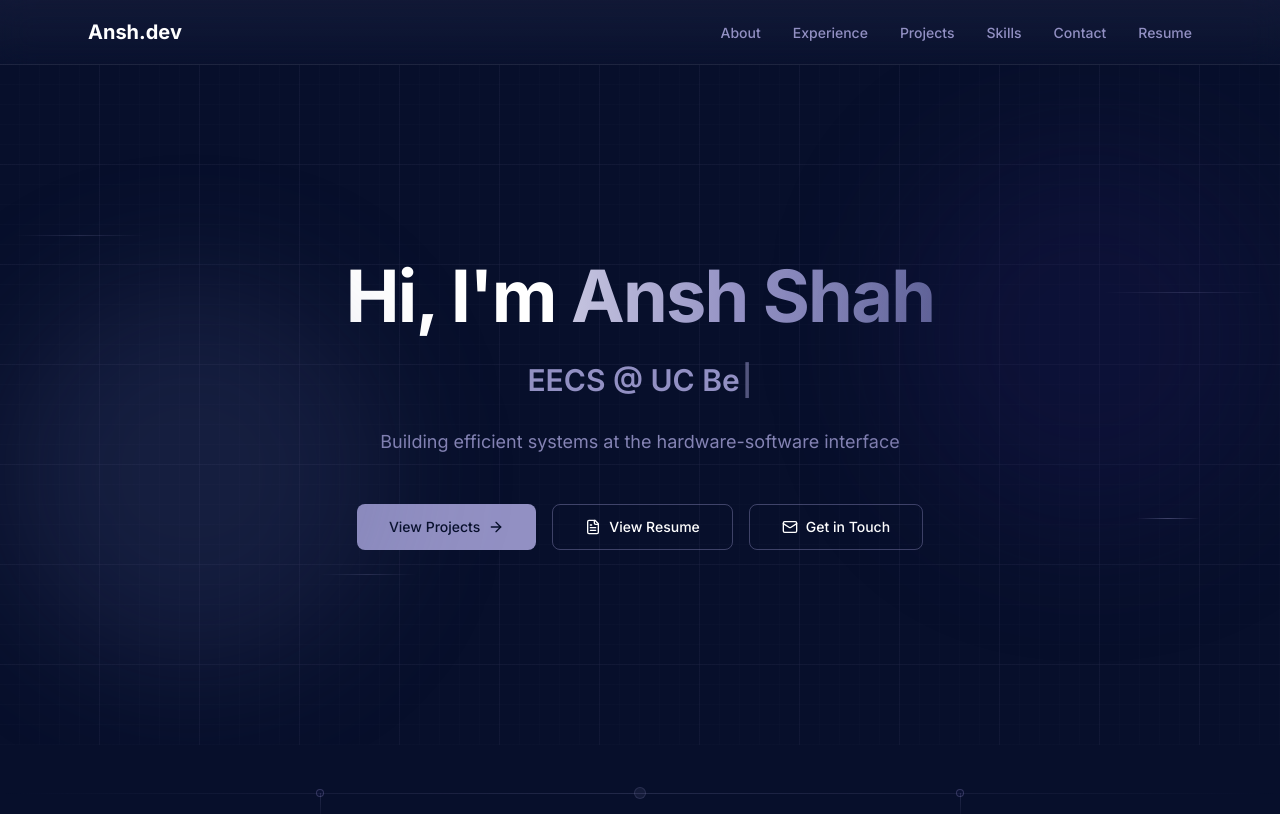
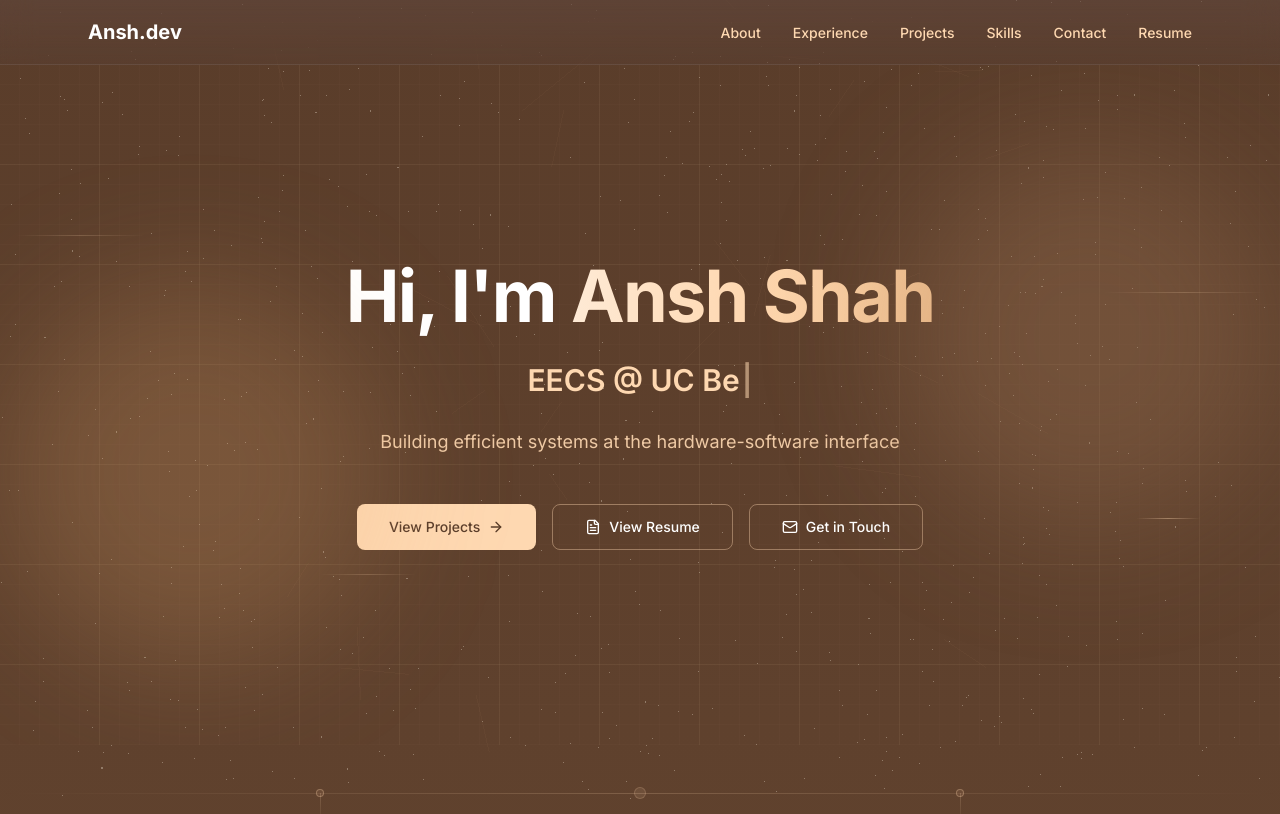
Before and after one commit to The-Ansh-Shah/portfolio-website, a Next.js app: page / in a window 1280 px wide. Shown: the top 814 px of the page. Built offline with nearby package versions, Linux system fonts and the light colour scheme.

Commit message:
New color scheme

```diff
--- a/src/app/globals.css
+++ b/src/app/globals.css
@@ -10,7 +10,8 @@
 
   html,
   body {
-    @apply bg-primary-dark text-white;
+    @apply text-white;
+    background: linear-gradient(180deg, #5a3d2a 0%, #6F4E37 50%, #8a6548 100%);
     font-feature-settings: 'rlig' 1, 'calt' 1;
     /* Prevent unwanted color transitions */
     transition: none !important;
@@ -54,24 +55,24 @@
   /* Architecture-themed patterns */
   .circuit-grid {
     background-image:
-      linear-gradient(rgba(146, 144, 195, 0.03) 1px, transparent 1px),
-      linear-gradient(90deg, rgba(146, 144, 195, 0.03) 1px, transparent 1px);
+      linear-gradient(rgba(254, 216, 177, 0.03) 1px, transparent 1px),
+      linear-gradient(90deg, rgba(254, 216, 177, 0.03) 1px, transparent 1px);
     background-size: 50px 50px;
   }
 
   /* Blueprint-style grid with finer lines */
   .blueprint-grid {
     background-image:
-      linear-gradient(rgba(146, 144, 195, 0.02) 1px, transparent 1px),
-      linear-gradient(90deg, rgba(146, 144, 195, 0.02) 1px, transparent 1px),
-      linear-gradient(rgba(146, 144, 195, 0.05) 1px, transparent 1px),
-      linear-gradient(90deg, rgba(146, 144, 195, 0.05) 1px, transparent 1px);
+      linear-gradient(rgba(254, 216, 177, 0.02) 1px, transparent 1px),
+      linear-gradient(90deg, rgba(254, 216, 177, 0.02) 1px, transparent 1px),
+      linear-gradient(rgba(254, 216, 177, 0.05) 1px, transparent 1px),
+      linear-gradient(90deg, rgba(254, 216, 177, 0.05) 1px, transparent 1px);
     background-size: 20px 20px, 20px 20px, 100px 100px, 100px 100px;
     background-position: -1px -1px, -1px -1px, -1px -1px, -1px -1px;
   }
 
   .circuit-dots {
-    background-image: radial-gradient(circle, rgba(146, 144, 195, 0.1) 1px, transparent 1px);
+    background-image: radial-gradient(circle, rgba(254, 216, 177, 0.1) 1px, transparent 1px);
     background-size: 20px 20px;
   }
 
@@ -115,17 +116,17 @@
 
   /* Resume page dot-matrix pattern */
   .dot-matrix {
-    background-image: radial-gradient(circle, rgba(146, 144, 195, 0.08) 1px, transparent 1px);
+    background-image: radial-gradient(circle, rgba(254, 216, 177, 0.08) 1px, transparent 1px);
     background-size: 32px 32px;
   }
 
   /* Resume — glowing pulse for timeline dots */
   @keyframes glow-pulse {
     0%, 100% {
-      box-shadow: 0 0 4px rgba(146, 144, 195, 0.3), 0 0 8px rgba(146, 144, 195, 0.1);
+      box-shadow: 0 0 4px rgba(254, 216, 177, 0.3), 0 0 8px rgba(254, 216, 177, 0.1);
     }
     50% {
-      box-shadow: 0 0 8px rgba(146, 144, 195, 0.6), 0 0 20px rgba(146, 144, 195, 0.2);
+      box-shadow: 0 0 8px rgba(254, 216, 177, 0.6), 0 0 20px rgba(254, 216, 177, 0.2);
     }
   }
 
@@ -142,9 +143,9 @@
   .shimmer-line {
     background: linear-gradient(
       90deg,
-      rgba(146, 144, 195, 0.15) 0%,
-      rgba(146, 144, 195, 0.5) 50%,
-      rgba(146, 144, 195, 0.15) 100%
+      rgba(236, 177, 118, 0.15) 0%,
+      rgba(236, 177, 118, 0.5) 50%,
+      rgba(236, 177, 118, 0.15) 100%
     );
     background-size: 200% 100%;
     animation: shimmer 4s ease-in-out infinite;
@@ -152,20 +153,20 @@
 
   /* Resume — ambient glow bg for sections */
   .ambient-glow {
-    background: radial-gradient(ellipse at 50% 0%, rgba(83, 92, 145, 0.08) 0%, transparent 70%);
+    background: radial-gradient(ellipse at 50% 0%, rgba(166, 123, 91, 0.08) 0%, transparent 70%);
   }
 
   /* Resume — glass card */
   .glass-card {
-    background: linear-gradient(135deg, rgba(27, 26, 85, 0.4) 0%, rgba(27, 26, 85, 0.15) 100%);
-    border: 1px solid rgba(146, 144, 195, 0.12);
+    background: linear-gradient(135deg, rgba(111, 78, 55, 0.4) 0%, rgba(111, 78, 55, 0.15) 100%);
+    border: 1px solid rgba(254, 216, 177, 0.12);
     backdrop-filter: blur(12px);
     transition: border-color 0.3s, background 0.3s, box-shadow 0.3s;
   }
 
   .glass-card:hover {
-    border-color: rgba(146, 144, 195, 0.25);
-    background: linear-gradient(135deg, rgba(27, 26, 85, 0.5) 0%, rgba(27, 26, 85, 0.2) 100%);
-    box-shadow: 0 0 30px rgba(146, 144, 195, 0.06);
+    border-color: rgba(254, 216, 177, 0.25);
+    background: linear-gradient(135deg, rgba(111, 78, 55, 0.5) 0%, rgba(111, 78, 55, 0.2) 100%);
+    box-shadow: 0 0 30px rgba(254, 216, 177, 0.06);
   }
 }
--- a/src/components/HomePageClient.tsx
+++ b/src/components/HomePageClient.tsx
@@ -1,6 +1,7 @@
 'use client';
 
-import { useEffect } from 'react';
+import { useEffect, Suspense } from 'react';
+import dynamic from 'next/dynamic';
 import HeroSection from './HeroSection';
 import AboutSection from './AboutSection';
 import ExperienceSection from './ExperienceSection';
@@ -8,6 +9,12 @@ import ProjectsSection from './ProjectsSection';
 import SkillsSection from './SkillsSection';
 import ContactSection from './ContactSection';
 import PipelineSeparator from './PipelineSeparator';
+
+// Lazy-load the starry background
+const StarryBackground = dynamic(() => import('./StarryBackground'), {
+  ssr: false,
+  loading: () => null,
+});
 
 export default function HomePageClient() {
   useEffect(() => {
@@ -30,7 +37,14 @@ export default function HomePageClient() {
   }, []);
 
   return (
-    <>
+    <div className="relative">
+      {/* Starry background with shooting stars */}
+      <Suspense fallback={null}>
+        <StarryBackground />
+      </Suspense>
+
+      {/* Main content */}
+      <div className="relative z-10">
         <HeroSection />
         <PipelineSeparator />
         <AboutSection />
@@ -42,6 +56,7 @@ export default function HomePageClient() {
         <SkillsSection />
         <PipelineSeparator />
         <ContactSection />
-    </>
+      </div>
+    </div>
   );
 }
--- /dev/null
+++ b/src/components/StarryBackground.tsx
@@ -0,0 +1,191 @@
+'use client';
+
+import { useRef, useMemo } from 'react';
+import { Canvas, useFrame } from '@react-three/fiber';
+import * as THREE from 'three';
+
+// Starfield with twinkling stars
+function Stars() {
+  const meshRef = useRef<THREE.Points>(null);
+
+  const { positions, sizes } = useMemo(() => {
+    const count = 1500;
+    const pos = new Float32Array(count * 3);
+    const sz = new Float32Array(count);
+    const spread = 50;
+
+    for (let i = 0; i < count; i++) {
+      pos[i * 3] = (Math.random() - 0.5) * spread;
+      pos[i * 3 + 1] = (Math.random() - 0.5) * spread;
+      pos[i * 3 + 2] = (Math.random() - 0.5) * 20 - 10;
+      sz[i] = Math.random() * 0.06 + 0.02;
+    }
+    return { positions: pos, sizes: sz };
+  }, []);
+
+  useFrame((state) => {
+    if (!meshRef.current) return;
+    const time = state.clock.elapsedTime;
+
+    // Subtle rotation
+    meshRef.current.rotation.y = time * 0.01;
+
+    // Twinkling effect
+    const material = meshRef.current.material as THREE.PointsMaterial;
+    material.opacity = 0.4 + Math.sin(time * 0.5) * 0.1;
+  });
+
+  return (
+    <points ref={meshRef}>
+      <bufferGeometry>
+        <bufferAttribute
+          attach="attributes-position"
+          args={[positions, 3]}
+        />
+        <bufferAttribute
+          attach="attributes-size"
+          args={[sizes, 1]}
+        />
+      </bufferGeometry>
+      <pointsMaterial
+        color="#FED8B1"
+        size={0.05}
+        transparent
+        opacity={0.5}
+        sizeAttenuation
+        depthWrite={false}
+      />
+    </points>
+  );
+}
+
+// Shooting star component
+function ShootingStar({ delay }: { delay: number }) {
+  const groupRef = useRef<THREE.Group>(null);
+  const startTimeRef = useRef(Date.now() + delay * 1000);
+
+  const line = useMemo(() => {
+    const points = [];
+    points.push(new THREE.Vector3(0, 0, 0));
+    points.push(new THREE.Vector3(0, 0, 0));
+    const geometry = new THREE.BufferGeometry().setFromPoints(points);
+    const material = new THREE.LineBasicMaterial({
+      color: "#FED8B1",
+      transparent: true,
+      opacity: 1
+    });
+    return new THREE.Line(geometry, material);
+  }, []);
+
+  useFrame(() => {
+    if (!groupRef.current) return;
+
+    const now = Date.now();
+    const elapsed = (now - startTimeRef.current) / 1000;
+    const duration = 1.5; // Shooting star duration
+    const interval = 8; // Time between shooting stars
+
+    // Reset after interval
+    if (elapsed > interval) {
+      startTimeRef.current = now;
+      return;
+    }
+
+    // Only visible during shooting phase
+    if (elapsed > duration) {
+      line.visible = false;
+      return;
+    }
+
+    line.visible = true;
+
+    // Animate the shooting star
+    const progress = elapsed / duration;
+    const startX = -15 + (delay * 5);
+    const startY = 10 - (delay * 3);
+    const endX = startX + progress * 25;
+    const endY = startY - progress * 15;
+
+    const positions = line.geometry.attributes.position.array as Float32Array;
+    positions[0] = startX + progress * 25;
+    positions[1] = startY - progress * 15;
+    positions[2] = -5;
+    positions[3] = endX;
+    positions[4] = endY;
+    positions[5] = -5;
+
+    line.geometry.attributes.position.needsUpdate = true;
+
+    // Fade out at the end
+    const material = line.material as THREE.LineBasicMaterial;
+    material.opacity = 1 - progress;
+  });
+
+  return (
+    <group ref={groupRef}>
+      <primitive object={line} />
+    </group>
+  );
+}
+
+// Connection lines for depth
+function ConnectionLines() {
+  const linesRef = useRef<THREE.LineSegments>(null);
+
+  const geometry = useMemo(() => {
+    const lineCount = 30;
+    const positions = new Float32Array(lineCount * 6);
+    const spread = 25;
+
+    for (let i = 0; i < lineCount; i++) {
+      const x1 = (Math.random() - 0.5) * spread;
+      const y1 = (Math.random() - 0.5) * spread;
+      const z1 = (Math.random() - 0.5) * 10 - 8;
+      const angle = Math.random() * Math.PI * 2;
+      const len = 1 + Math.random() * 2;
+
+      positions[i * 6] = x1;
+      positions[i * 6 + 1] = y1;
+      positions[i * 6 + 2] = z1;
+      positions[i * 6 + 3] = x1 + Math.cos(angle) * len;
+      positions[i * 6 + 4] = y1 + Math.sin(angle) * len;
+      positions[i * 6 + 5] = z1;
+    }
+
+    const geo = new THREE.BufferGeometry();
+    geo.setAttribute('position', new THREE.BufferAttribute(positions, 3));
+    return geo;
+  }, []);
+
+  useFrame((state) => {
+    if (!linesRef.current) return;
+    const time = state.clock.elapsedTime;
+    linesRef.current.rotation.y = Math.sin(time * 0.015) * 0.03;
+    linesRef.current.rotation.z = Math.cos(time * 0.01) * 0.02;
+  });
+
+  return (
+    <lineSegments ref={linesRef} geometry={geometry}>
+      <lineBasicMaterial color="#A67B5B" transparent opacity={0.06} />
+    </lineSegments>
+  );
+}
+
+export default function StarryBackground() {
+  return (
+    <div className="fixed inset-0 z-0 pointer-events-none">
+      <Canvas
+        camera={{ position: [0, 0, 15], fov: 60 }}
+        dpr={[1, 1.5]}
+        gl={{ antialias: false, alpha: true }}
+        style={{ background: 'transparent' }}
+      >
+        <Stars />
+        <ConnectionLines />
+        <ShootingStar delay={0} />
+        <ShootingStar delay={3} />
+        <ShootingStar delay={6} />
+      </Canvas>
+    </div>
+  );
+}
--- a/src/components/resume/GridBackground.tsx
+++ b/src/components/resume/GridBackground.tsx
@@ -41,7 +41,7 @@ function FloatingGrid() {
         />
       </bufferGeometry>
       <pointsMaterial
-        color="#9290c3"
+        color="#FED8B1"
         size={0.04}
         transparent
         opacity={0.35}
@@ -89,7 +89,7 @@ function ConnectionLines() {
 
   return (
     <lineSegments ref={linesRef} geometry={geometry}>
-      <lineBasicMaterial color="#535c91" transparent opacity={0.08} />
+      <lineBasicMaterial color="#A67B5B" transparent opacity={0.08} />
     </lineSegments>
   );
 }
--- a/tailwind.config.ts
+++ b/tailwind.config.ts
@@ -10,20 +10,20 @@ const config: Config = {
     extend: {
       colors: {
         primary: {
-          DEFAULT: '#070f2b',
-          dark: '#070f2b',
+          DEFAULT: '#6F4E37',
+          dark: '#5a3d2a',
         },
         accent: {
-          DEFAULT: '#1b1a55',
-          deep: '#1b1a55',
+          DEFAULT: '#A67B5B',
+          deep: '#8a6548',
         },
         secondary: {
-          DEFAULT: '#535c91',
-          muted: '#535c91',
+          DEFAULT: '#ECB176',
+          muted: '#d99a5f',
         },
         muted: {
-          DEFAULT: '#9290c3',
-          light: '#9290c3',
+          DEFAULT: '#FED8B1',
+          light: '#ffe9cc',
         },
       },
       fontFamily: {
```
Also changed, not shown: .claude/settings.local.json. Lines whose indentation alone changed are shown as unchanged.
